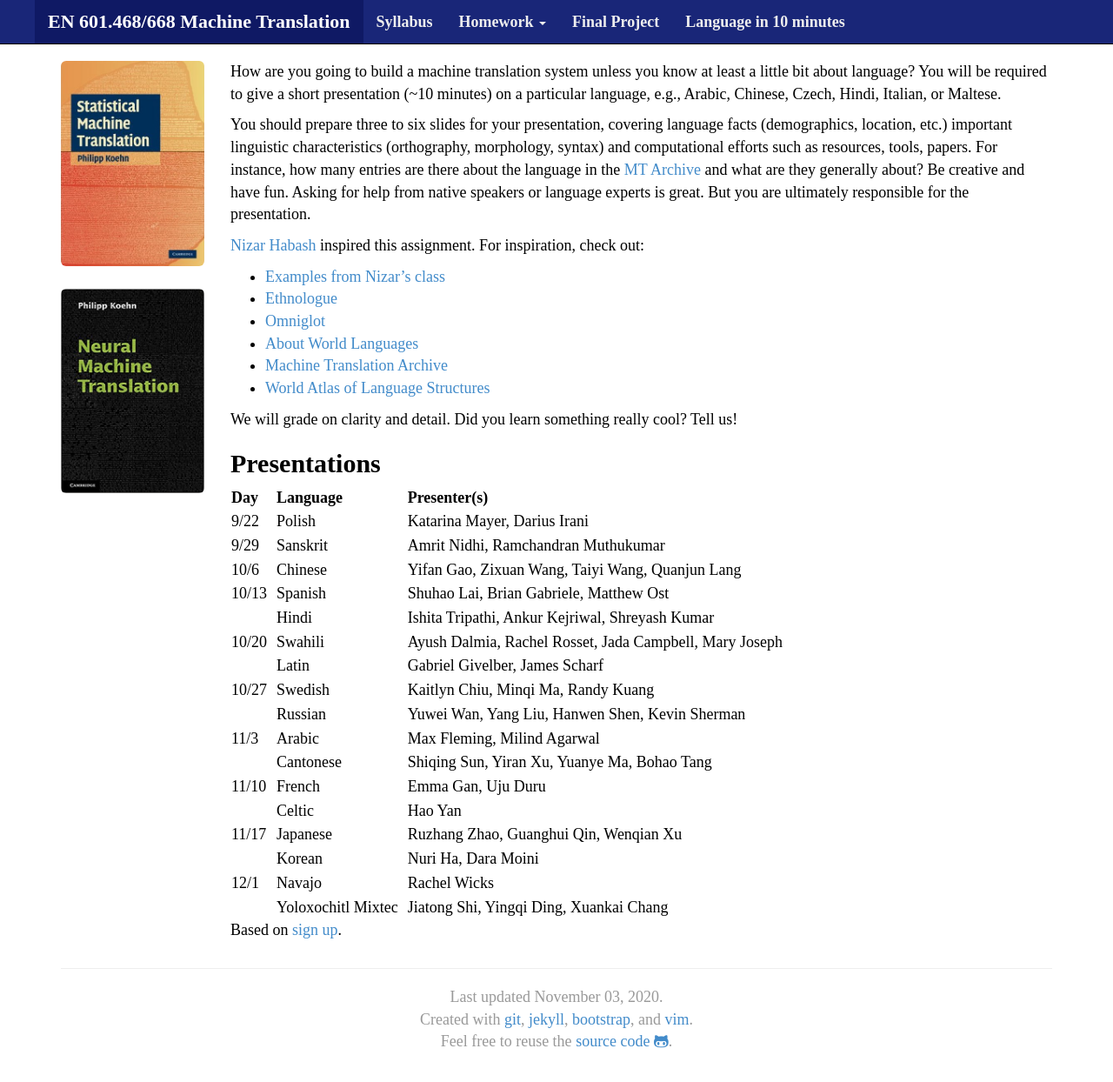
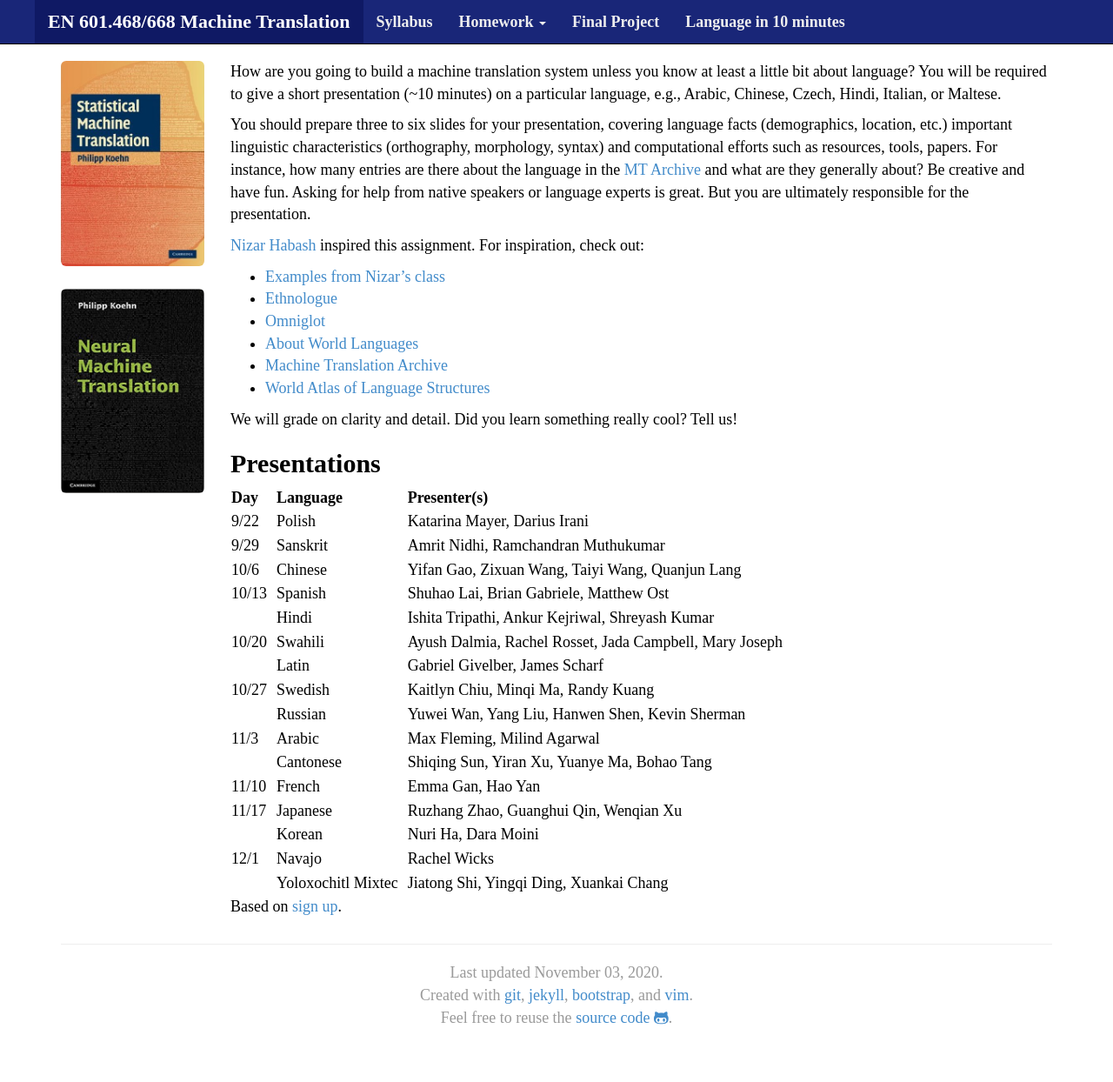
Before and after one commit to mt-class/jhu, a Jekyll site: the page built from lin10.md, in a window 1280 px wide and 1262 px high. Shown: the top 1244 px of the window at 87% size. Built offline with Jekyll 4.4.1, drawn with Linux system fonts in a browser that asks for light colours; nearby versions of some CDN libraries; some web fonts are replaced.

Commit message:
Update lin10.md

```diff
--- a/lin10.md
+++ b/lin10.md
@@ -50,8 +50,7 @@ Presentations
 |       | Russian | Yuwei Wan, Yang Liu, Hanwen Shen, Kevin Sherman |
 | 11/3  | Arabic | Max Fleming, Milind Agarwal |
 |       | Cantonese | Shiqing Sun, Yiran Xu, Yuanye Ma, Bohao Tang |
-| 11/10 | French | Emma Gan, Uju Duru |
-|       | Celtic | Hao Yan |
+| 11/10 | French | Emma Gan, Hao Yan |
 | 11/17 | Japanese | Ruzhang Zhao, Guanghui Qin, Wenqian Xu |
 |       | Korean | Nuri Ha, Dara Moini |
 | 12/1  | Navajo | Rachel Wicks |
```
